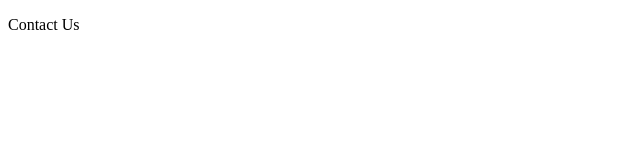
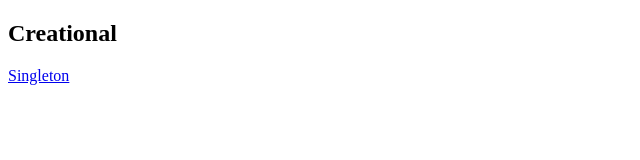
Before and after one commit to JamesDaniel/JamesDaniel.github.io, a plain HTML site: page java_patterns.html in a window 1280 px wide. Shown: the whole page, without its empty margins (0-640 px from the left). Drawn offline with Linux system fonts and the light colour scheme.

Commit message:
Updated java patterns page

```diff
--- a/java_patterns.html
+++ b/java_patterns.html
@@ -11,6 +11,8 @@
     <link rel="icon" href="assets/favicon.ico" type="image/x-icon">
   </head>
   <body>
-    <p>Contact Us</p>
+    <h2>Creational</h2>
+    <p><a href="https://github.com/JamesDaniel/Design-Patterns-in-Java/blob/master/src/main/java/com/example/demo/Singleton.java">Singleton</a></p>
+
   </body>
 </html>
```
